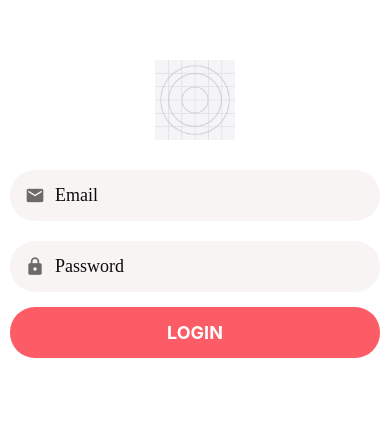
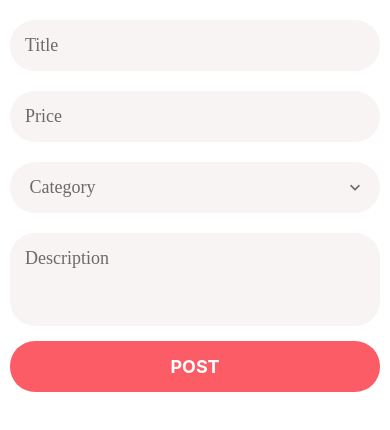
Before and after one commit to Tengill91/getfocused, a React Native app: screen / in a window 390 px wide. Shown: the top 430 px of the page. Built offline with nearby package versions, Linux system fonts and the light colour scheme.

Commit message:
ListingsEditScreen + app form picker

```diff
--- a/App.js
+++ b/App.js
@@ -16,9 +16,10 @@
 import AppTextInput from "./app/components/AppTextInput";
 import AppPicker from "./app/components/AppPicker";
 import LoginScreen from "./app/screens/LoginScreen";
+import ListingsEditScreen from "./app/screens/ListingsEditScreen";
 
 export default function App() {
   const [category, setCategory] = useState();
 
-  return <LoginScreen />;
+  return <ListingsEditScreen />;
 }
--- a/app/components/AppPicker.js
+++ b/app/components/AppPicker.js
@@ -2,8 +2,6 @@
 import {
   View,
   StyleSheet,
-  TextInput,
-  Platform,
   TouchableWithoutFeedback,
   Modal,
   Button,
@@ -36,9 +34,13 @@
               style={styles.icon}
             />
           )}
-          <AppText style={styles.text}>
-            {selectedItem ? selectedItem.label : placeholder}
-          </AppText>
+
+          {selectedItem ? (
+            <AppText style={styles.text}>{selectedItem.label}</AppText>
+          ) : (
+            <AppText style={styles.placeholder}> {placeholder}</AppText>
+          )}
+
           <MaterialCommunityIcons
             name="chevron-down"
             size={20}
@@ -83,4 +85,8 @@
   text: {
     flex: 1,
   },
+  placeholder: {
+    color: defaultStyles.colors.mGrey,
+    flex: 1,
+  },
 });
--- a/app/components/AppTextInput.js
+++ b/app/components/AppTextInput.js
@@ -15,7 +15,11 @@
           style={styles.icon}
         />
       )}
-      <TextInput style={defaultStyles.text} {...otherProps} />
+      <TextInput
+        placeholderTextColor={defaultStyles.colors.mGrey}
+        style={defaultStyles.text}
+        {...otherProps}
+      />
     </View>
   );
 }
--- a/app/components/AppFormField.js
+++ b/app/components/forms/AppFormField.js
@@ -1,7 +1,7 @@
 import React from "react";
 import { useFormikContext } from "formik";
 
-import AppTextInput from "./AppTextInput";
+import AppTextInput from "../AppTextInput";
 import ErrorMessage from "./ErrorMessage";
 
 export default function AppFormField({ name, ...otherProps }) {
--- /dev/null
+++ b/app/components/forms/AppFormPicker.js
@@ -0,0 +1,19 @@
+import React from "react";
+import { useFormikContext } from "formik";
+import AppPicker from "../AppPicker";
+import ErrorMessage from "./ErrorMessage";
+
+export default function AppFormPicker({ items, name, placeholder }) {
+  const { errors, setFieldValue, touched, values } = useFormikContext();
+  return (
+    <>
+      <AppPicker
+        items={items}
+        onSelectItem={(item) => setFieldValue(name, item)}
+        placeholder={placeholder}
+        selectedItem={values[name]}
+      />
+      <ErrorMessage error={errors[name]} visible={touched[name]} />
+    </>
+  );
+}
--- a/app/components/ErrorMessage.js
+++ b/app/components/forms/ErrorMessage.js
@@ -1,6 +1,6 @@
 import React from "react";
 import { SnapshotViewIOS, StyleSheet } from "react-native";
-import AppText from "./AppText";
+import AppText from "../AppText";
 
 export default function ErrorMessage({ error, visible }) {
   if (!visible || !error) {
--- a/app/components/SubmitButton.js
+++ b/app/components/forms/SubmitButton.js
@@ -1,7 +1,7 @@
 import React from "react";
 import { useFormikContext } from "formik";
 
-import AppButton from "./AppButton";
+import AppButton from "../AppButton";
 
 export default function SubmitButton({ title }) {
   const { handleSubmit } = useFormikContext();
--- /dev/null
+++ b/app/components/forms/index.js
@@ -0,0 +1,7 @@
+import AppForm from "./AppForm";
+import AppFormField from "./AppFormField";
+import ErrorMessage from "./ErrorMessage";
+import SubmitButton from "./SubmitButton";
+import AppFormPicker from "./AppFormPicker";
+
+export { AppForm, AppFormField, ErrorMessage, SubmitButton, AppFormPicker };
--- /dev/null
+++ b/app/screens/ListingsEditScreen.js
@@ -0,0 +1,67 @@
+import React from "react";
+import { StyleSheet } from "react-native";
+import * as Yup from "yup";
+
+import {
+  AppForm,
+  AppFormField,
+  AppFormPicker,
+  SubmitButton,
+} from "../components/forms";
+import Screen from "../components/Screen";
+
+const validationSchema = Yup.object().shape({
+  title: Yup.string().required().min(1).label("Title"),
+  price: Yup.number().required().min(1).max(10000).label("Price"),
+  descriptin: Yup.string().label("Description"),
+  category: Yup.object().required().nullable().label("Category"),
+});
+
+export default function ListingsEditScreen() {
+  const categories = [
+    { label: "furniture", value: 1 },
+    { label: "Clothing", value: 2 },
+    { label: "Camera", value: 3 },
+  ];
+  return (
+    <Screen style={styles.container}>
+      {/* alla värden som skrivs in i formik "Appform" sparas i Formik kontext*/}
+      <AppForm
+        initialValues={{
+          title: "",
+          price: "",
+          description: "",
+          category: null,
+        }}
+        onSubmit={(values) => console.log(values)}
+        validationSchema={validationSchema}
+      >
+        <AppFormField maxLength={255} name="title" placeholder="Title" />
+        <AppFormField
+          keyboardType="numeric"
+          maxLength={8}
+          name="price"
+          placeholder="Price"
+        />
+        <AppFormPicker
+          items={categories}
+          name="category"
+          placeholder="Category"
+        />
+        <AppFormField
+          multiline
+          numberOfLines={3}
+          maxLength={255}
+          name="desription"
+          placeholder="Description"
+        />
+        <SubmitButton title="Post" />
+      </AppForm>
+    </Screen>
+  );
+}
+const styles = StyleSheet.create({
+  container: {
+    padding: 10,
+  },
+});
```
Also changed, not shown: app/screens/LoginScreen.js (+1 -7 lines), app/components/forms/AppForm.js (renamed from app/components/AppForm.js).
